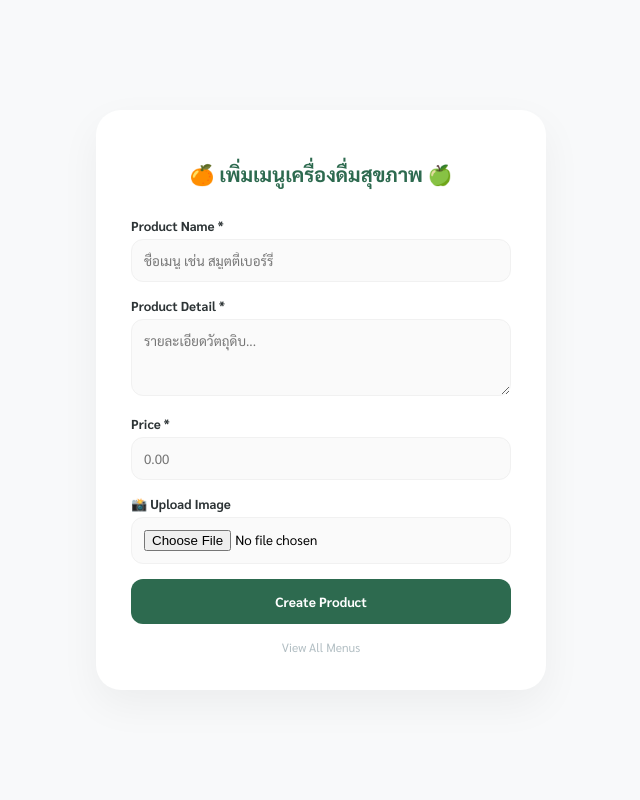
After one commit to anupong2813/MyPHP, a PHP site: page / in a window 1280 px wide. The commit adds this page. Shown: the whole page, without its empty margins (319-959 px from the left). Run offline with PHP 8.4, Linux system fonts and the light colour scheme.

Commit message:
edit01 lab6

```diff
--- /dev/null
+++ b/lab6/index.php
@@ -0,0 +1,40 @@
+<!DOCTYPE html>
+<html lang="th">
+<head>
+    <meta charset="UTF-8">
+    <meta name="viewport" content="width=device-width, initial-scale=1.0">
+    <title>เพิ่มเมนูเครื่องดื่มสุขภาพ</title>
+    <link rel="stylesheet" href="style.css">
+    <link href="https://fonts.googleapis.com/css2?family=Sarabun:wght@300;400;700&display=swap" rel="stylesheet">
+</head>
+<body>
+    <div class="container">
+        <h2>🍊 เพิ่มเมนูเครื่องดื่มสุขภาพ 🍏</h2>
+
+        <form method="POST" action="create.php" enctype="multipart/form-data">
+            <div class="form-group">
+                <label for="productname">Product Name *</label>
+                <input type="text" id="productname" name="productname" class="form-control" placeholder="ชื่อเมนู เช่น สมูตตี้เบอร์รี่" required>
+            </div>
+
+            <div class="form-group">
+                <label for="detail">Product Detail *</label>
+                <textarea id="detail" name="detail" class="form-control" rows="3" placeholder="รายละเอียดวัตถุดิบ..." required></textarea>
+            </div>
+
+            <div class="form-group">
+                <label for="price">Price *</label>
+                <input type="number" id="price" name="price" class="form-control" step="0.01" placeholder="0.00" required>
+            </div>
+
+            <div class="form-group">
+                <label for="img_upload">📸 Upload Image</label>
+                <input type="file" id="img_upload" name="img_upload" accept="image/*" class="form-control">
+            </div>
+
+            <button type="submit" class="btn-primary">Create Product</button>
+            <a href="dashboard.php" class="btn-outline">View All Menus</a>
+        </form>
+    </div>
+</body>
+</html>
--- a/lab6/style.css
+++ b/lab6/style.css
@@ -1,81 +1,113 @@
-/* ตั้งค่าสีและฟอนต์ธีมเขียวสุขภาพ */
 :root {
-    --primary-green: #4CAF50;
-    --dark-green: #2E7D32;
-    --bg-light: #f1f8e9;
+    --primary-green: #2d6a4f;    /* เขียวเข้มสุขภาพ */
+    --soft-green: #ecf3f0;       /* พื้นหลังเขียวอ่อนมาก */
     --white: #ffffff;
+    --text-main: #2d3436;
+    --text-muted: #b2bec3;
+}
+
+* {
+    box-sizing: border-box;
+    font-family: 'Sarabun', sans-serif;
 }
 
 body {
-    font-family: 'Prompt', sans-serif;
-    background-color: var(--bg-light);
+    background-color: #f8f9fa; /* สีพื้นหลังหน้าเว็บรวม */
+    margin: 0;
+    padding: 20px;
     display: flex;
     justify-content: center;
     align-items: center;
     min-height: 100vh;
-    margin: 0;
 }
 
+/* --- ส่วนของ Container (หน้าแรก index.php) --- */
+/* บีบขนาดให้กะทัดรัด ไม่ล้นหน้าจอ */
 .container {
     background: var(--white);
-    padding: 30px;
-    border-radius: 15px;
-    box-shadow: 0 4px 15px rgba(0,0,0,0.1);
     width: 100%;
-    max-width: 500px;
+    max-width: 450px; /* ขนาดเล็กลงแบบมินิมอล */
+    padding: 35px;
+    border-radius: 25px;
+    box-shadow: 0 15px 40px rgba(0,0,0,0.05);
 }
 
-h1 {
-    color: var(--dark-green);
-    text-align: center;
-    font-size: 24px;
+/* --- ส่วนของ Dashboard (หน้า dashboard.php) --- */
+/* ปรับหน้าสรุปผลให้ดูเป็น Card มินิมอล */
+.dashboard-card {
+    background: var(--white);
+    width: 100%;
+    max-width: 850px;
+    padding: 40px;
+    border-radius: 30px; /* ความโค้งมนที่สวยงาม */
+    box-shadow: 0 20px 50px rgba(0,0,0,0.04);
 }
 
-.form-group {
-    margin-bottom: 15px;
+h2 {
+    font-size: 20px;
+    text-align: center;
+    color: var(--primary-green);
+    margin-bottom: 30px;
 }
 
-label {
-    display: block;
-    margin-bottom: 5px;
-    color: var(--dark-green);
-    font-weight: 500;
-}
-
+/* การตกแต่งฟอร์ม */
+.form-group { margin-bottom: 15px; }
+label { font-size: 13px; font-weight: 600; color: var(--text-main); margin-bottom: 5px; display: block; }
 .form-control {
     width: 100%;
-    padding: 10px;
-    border: 1px solid #ddd;
+    padding: 12px;
+    border: 1.5px solid #f1f1f1;
+    border-radius: 12px;
+    background-color: #fafafa;
+    transition: 0.3s;
+}
+.form-control:focus { border-color: var(--primary-green); outline: none; background-color: var(--white); }
+
+/* ปุ่มกดต่างๆ */
+.btn-primary {
+    background-color: var(--primary-green);
+    color: var(--white);
+    border: none;
+    width: 100%;
+    padding: 14px;
+    border-radius: 12px;
+    font-weight: 700;
+    cursor: pointer;
+    transition: 0.3s;
+}
+.btn-primary:hover { transform: translateY(-2px); box-shadow: 0 5px 15px rgba(45, 106, 79, 0.2); }
+
+.btn-add {
+    display: inline-block;
+    text-decoration: none;
+    color: var(--primary-green);
+    border: 1.5px solid var(--primary-green);
+    padding: 8px 16px;
+    border-radius: 10px;
+    font-size: 13px;
+    margin-bottom: 20px;
+    transition: 0.3s;
+}
+.btn-add:hover { background: var(--primary-green); color: white; }
+
+/* ตารางแบบมินิมอล */
+table { width: 100%; border-collapse: collapse; }
+th { text-align: left; padding: 15px; background-color: var(--primary-green); color: white; font-size: 13px; }
+th:first-child { border-radius: 10px 0 0 0; }
+th:last-child { border-radius: 0 10px 0 0; }
+
+td { padding: 15px; border-bottom: 1px solid #f8f9fa; vertical-align: middle; font-size: 14px; }
+.img-frame img { width: 50px; height: 50px; object-fit: cover; border-radius: 12px; }
+
+.btn-delete {
+    color: #ff7675;
+    border: 1px solid #ff7675;
+    padding: 5px 12px;
     border-radius: 8px;
-    box-sizing: border-box;
+    text-decoration: none;
+    font-size: 12px;
+    transition: 0.3s;
 }
+.btn-delete:hover { background: #ff7675; color: white; }
 
-.form-control:focus {
-    border-color: var(--primary-green);
-    outline: none;
-}
-
-.btn-primary {
-    background: var(--primary-green);
-    color: white;
-    border: none;
-    padding: 12px;
-    width: 100%;
-    border-radius: 8px;
-    cursor: pointer;
-    font-size: 16px;
-    margin-top: 10px;
-}
-
-.btn-primary:hover {
-    background: var(--dark-green);
-}
-
-.btn-cancel {
-    display: block;
-    text-align: center;
-    margin-top: 10px;
-    color: #888;
-    text-decoration: none;
-    font-size: 14px;
-}
+.btn-outline { display: block; text-align: center; text-decoration: none; color: #b2bec3; font-size: 12px; margin-top: 15px; }
```
Also changed, not shown: lab6/addproduct.php (deleted, +0 -85 lines), lab6/connect.php (added, +20 -0 lines), lab6/create.php (+29 -51 lines), lab6/dashboard.php (added, +75 -0 lines), lab6/db.php (deleted, +0 -18 lines).
